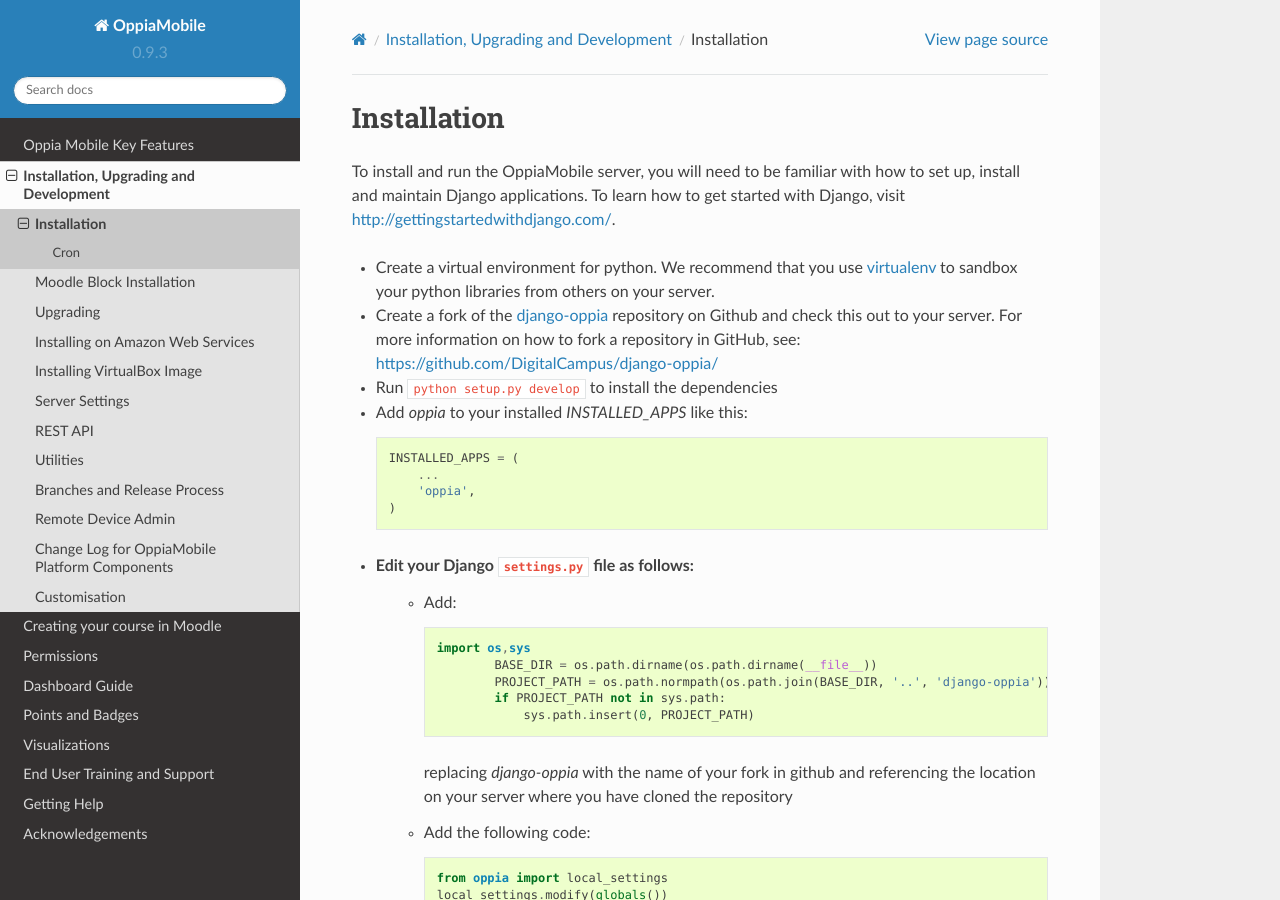
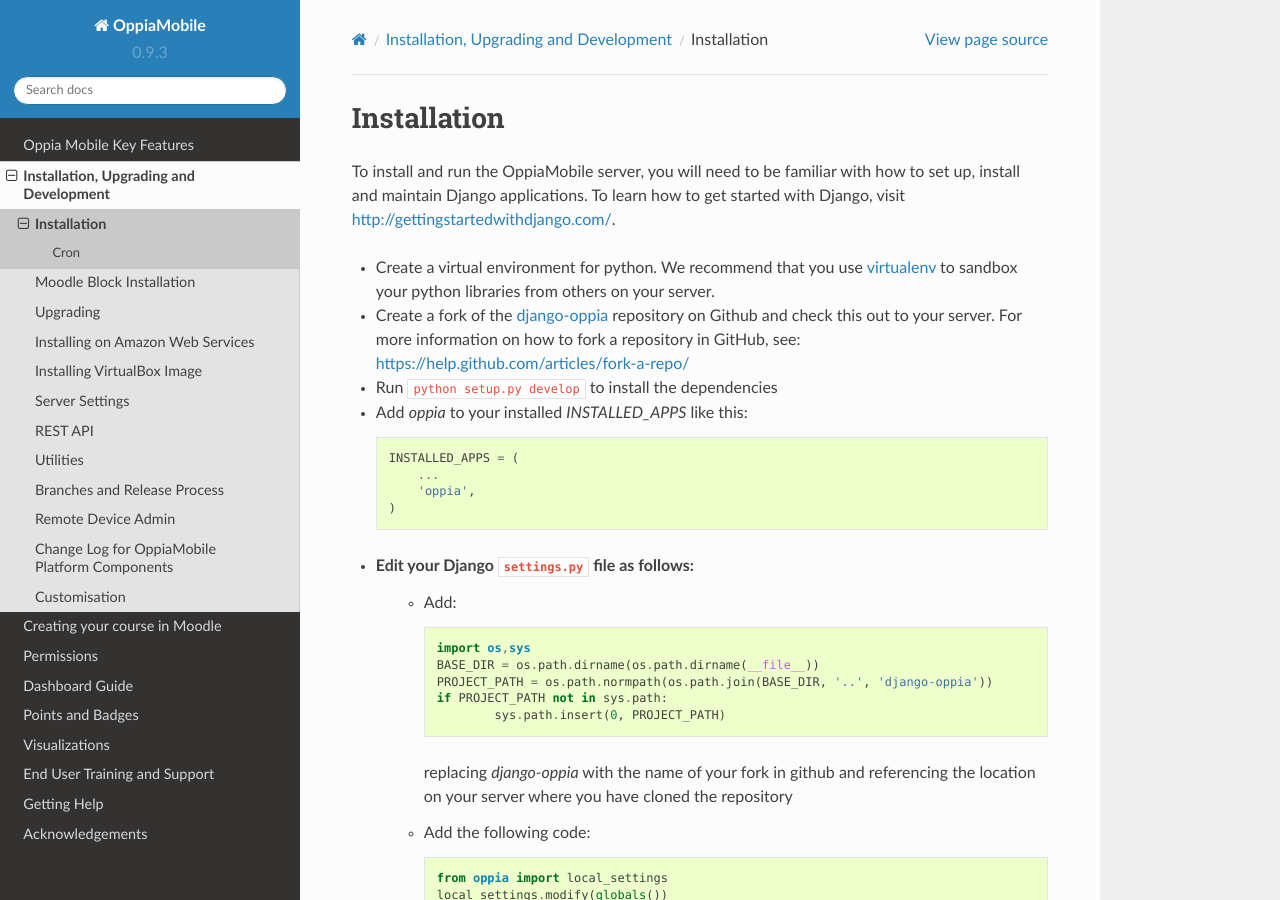
Before and after one commit to DigitalCampus/django-oppia, a Sphinx documentation site: the page built from docs/dev/install.rst, in a window 1280 px wide and 900 px high. Built offline with Sphinx 7.4.7 and the Read the Docs theme 2.0.0, drawn with Linux system fonts in a browser that asks for light colours; the version number is read from the project's files by our own code; some of the changed lines change nothing that is shown.

Commit message:
Update install.rst

```diff
--- a/docs/dev/install.rst
+++ b/docs/dev/install.rst
@@ -14,7 +14,7 @@
 
 * Create a fork of the `django-oppia <https://github.com/DigitalCampus/django-oppia>`_
   repository on Github and check this out to your server. For more information
-  on how to fork a repository in GitHub, see: https://github.com/DigitalCampus/django-oppia/
+  on how to fork a repository in GitHub, see: https://help.github.com/articles/fork-a-repo/
 
 * Run ``python setup.py develop`` to install the dependencies
 
@@ -29,10 +29,10 @@
     * Add::
 
     	import os,sys
-		BASE_DIR = os.path.dirname(os.path.dirname(__file__))
-		PROJECT_PATH = os.path.normpath(os.path.join(BASE_DIR, '..', 'django-oppia'))
-		if PROJECT_PATH not in sys.path:
-		    sys.path.insert(0, PROJECT_PATH)
+	BASE_DIR = os.path.dirname(os.path.dirname(__file__))
+	PROJECT_PATH = os.path.normpath(os.path.join(BASE_DIR, '..', 'django-oppia'))
+	if PROJECT_PATH not in sys.path:
+		sys.path.insert(0, PROJECT_PATH)
 
       replacing `django-oppia` with the name of your fork in github and
       referencing the location on your server where you have cloned the repository
```
